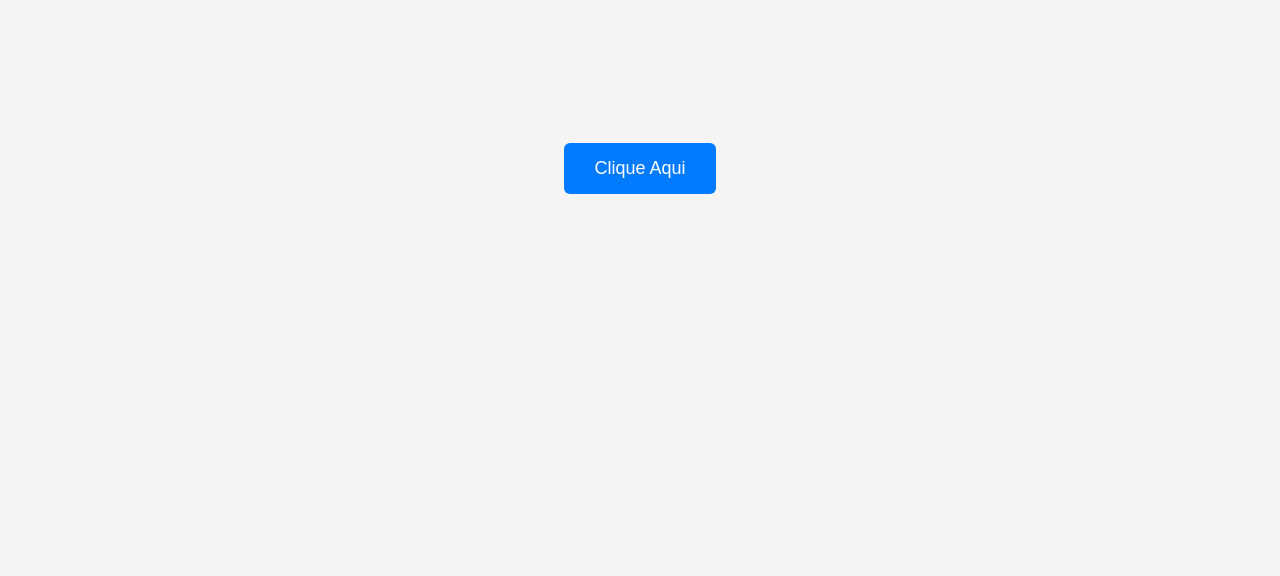
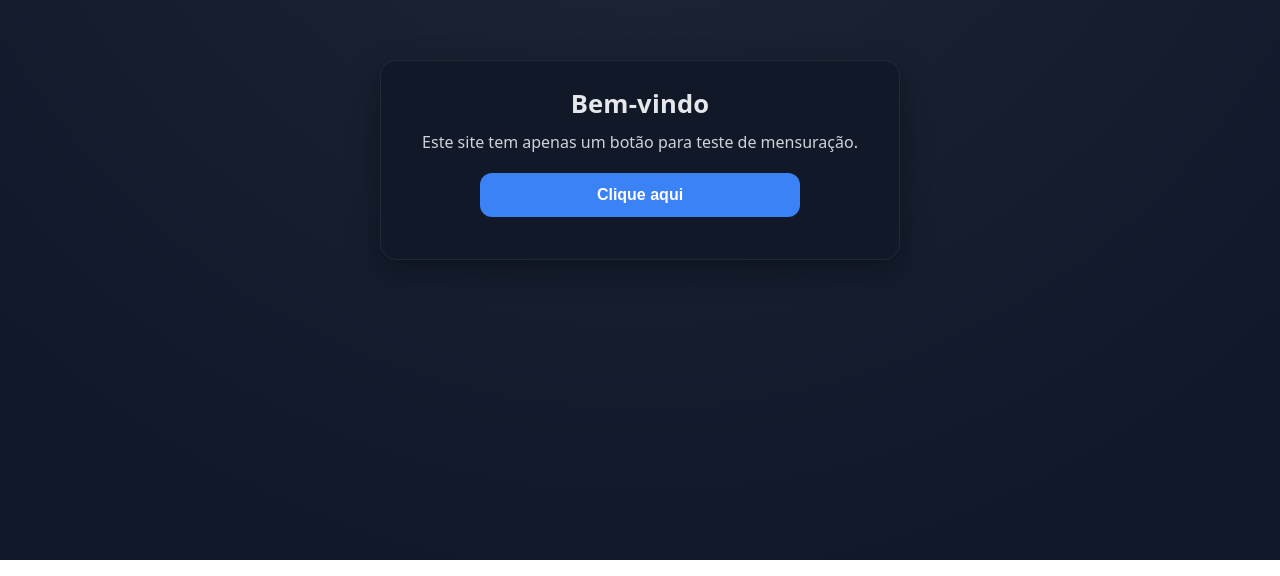
Before and after one commit to henriqu3contact-glitch/ga4, a plain HTML site: page index.html in a window 1280 px wide. Shown: the part 240-816 px from the top of the page. Drawn offline with Linux system fonts and the light colour scheme.

Commit message:
Update index.html

```diff
--- a/index.html
+++ b/index.html
@@ -1,7 +1,8 @@
 <!DOCTYPE html>
 <html lang="pt-br">
 <head>
-  <meta charset="utf-8">
+  <meta charset="utf-8" />
+  <meta name="viewport" content="width=device-width,initial-scale=1" />
   <title>Site com 1 Botão</title>
 
   <!-- Google Tag Manager -->
@@ -15,37 +16,111 @@
   <!-- End Google Tag Manager -->
 
   <style>
+    :root {
+      --bg: #0f172a;       /* fundo escuro */
+      --card: #111827;     /* cartão */
+      --text: #e5e7eb;     /* texto */
+      --brand: #3b82f6;    /* azul */
+      --brand-hover: #2563eb;
+    }
+    * { box-sizing: border-box; }
     body {
-      font-family: Arial, sans-serif;
-      display: flex;
+      margin: 0;
+      min-height: 100vh;
+      display: grid;
+      place-items: center;
+      background: radial-gradient(60rem 60rem at 50% -10%, #1f2937, var(--bg));
+      font-family: system-ui, -apple-system, Segoe UI, Roboto, Arial, sans-serif;
+      color: var(--text);
+    }
+    .card {
+      width: min(92vw, 520px);
+      background: var(--card);
+      border: 1px solid #1f2937;
+      border-radius: 16px;
+      padding: 28px;
+      box-shadow: 0 10px 30px rgba(0,0,0,.35);
+      text-align: center;
+    }
+    h1 {
+      margin: 0 0 12px;
+      font-size: 1.6rem;
+      line-height: 1.2;
+      letter-spacing: .2px;
+    }
+    p { margin: 0 0 20px; opacity: .9; }
+    #botaoPrincipal {
+      appearance: none;
+      -webkit-appearance: none;
+      display: inline-flex;
+      align-items: center;
       justify-content: center;
-      align-items: center;
-      height: 100vh;
-      background: #f5f5f5;
+      gap: 10px;
+      padding: 14px 22px;
+      width: 100%;
+      max-width: 320px;
+      font-size: 1rem;
+      line-height: 1;
+      font-weight: 600;
+      color: white;
+      background: var(--brand);
+      border: none;
+      border-radius: 12px;
+      cursor: pointer;
+      user-select: none;
+      outline: none;
+      transition: transform .04s ease, background .15s ease;
     }
-    button {
-      padding: 15px 30px;
-      font-size: 18px;
-      background: #007bff;
-      border: none;
-      border-radius: 6px;
-      color: white;
-      cursor: pointer;
-    }
-    button:hover {
-      background: #0056b3;
+    #botaoPrincipal:hover { background: var(--brand-hover); }
+    #botaoPrincipal:active { transform: translateY(1px); }
+    #status {
+      margin-top: 14px;
+      font-size: .9rem;
+      opacity: .8;
     }
   </style>
 </head>
-
 <body>
   <!-- Google Tag Manager (noscript) -->
   <noscript>
     <iframe src="https://www.googletagmanager.com/ns.html?id=GTM-N3PV72FZ"
-    height="0" width="0" style="display:none;visibility:hidden"></iframe>
+            height="0" width="0" style="display:none;visibility:hidden"></iframe>
   </noscript>
   <!-- End Google Tag Manager (noscript) -->
 
-  <button id="botaoPrincipal">Clique Aqui</button>
+  <main class="card" role="main">
+    <h1>Bem-vindo</h1>
+    <p>Este site tem apenas um botão para teste de mensuração.</p>
+
+    <!-- Botão rastreável -->
+    <button id="botaoPrincipal" type="button" tabindex="0" aria-label="Clique aqui">
+      Clique aqui
+    </button>
+
+    <!-- Mensagem visual só pra confirmar que o clique ocorreu -->
+    <div id="status" aria-live="polite"></div>
+  </main>
+
+  <!-- Fallback: empurra um evento no dataLayer ao clicar -->
+  <script>
+    (function () {
+      window.dataLayer = window.dataLayer || [];
+      var btn = document.getElementById('botaoPrincipal');
+      var status = document.getElementById('status');
+      if (!btn) return;
+
+      btn.addEventListener('click', function () {
+        // Evento manual para debug no Preview do GTM
+        window.dataLayer.push({
+          event: 'botao_clicado_manual',
+          element_id: 'botaoPrincipal',
+          element_text: 'Clique aqui'
+        });
+        // feedback visual
+        var t = new Date().toLocaleTimeString();
+        status.textContent = 'Clique detectado (' + t + ')';
+      }, { passive: true });
+    }());
+  </script>
 </body>
 </html>
```
